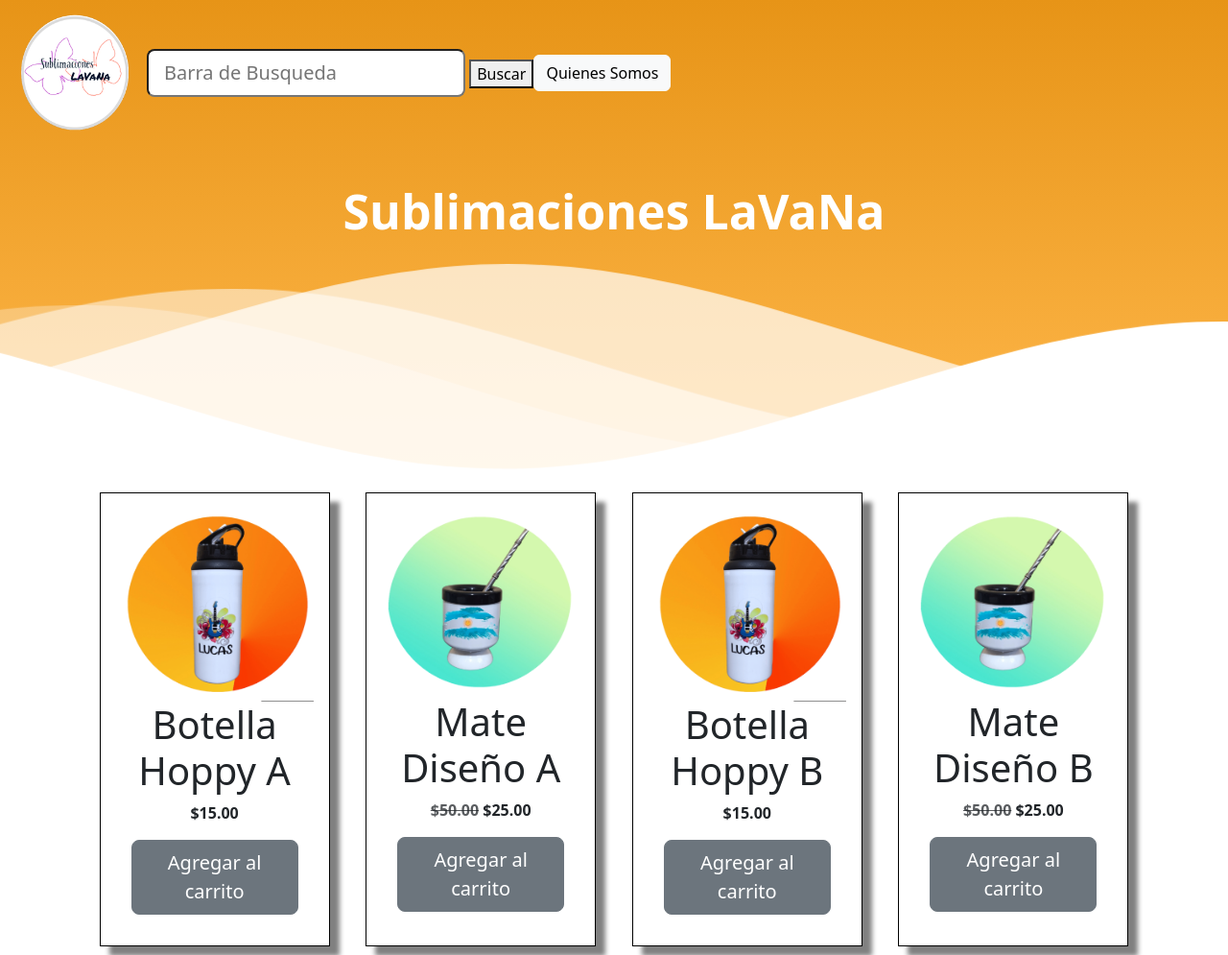
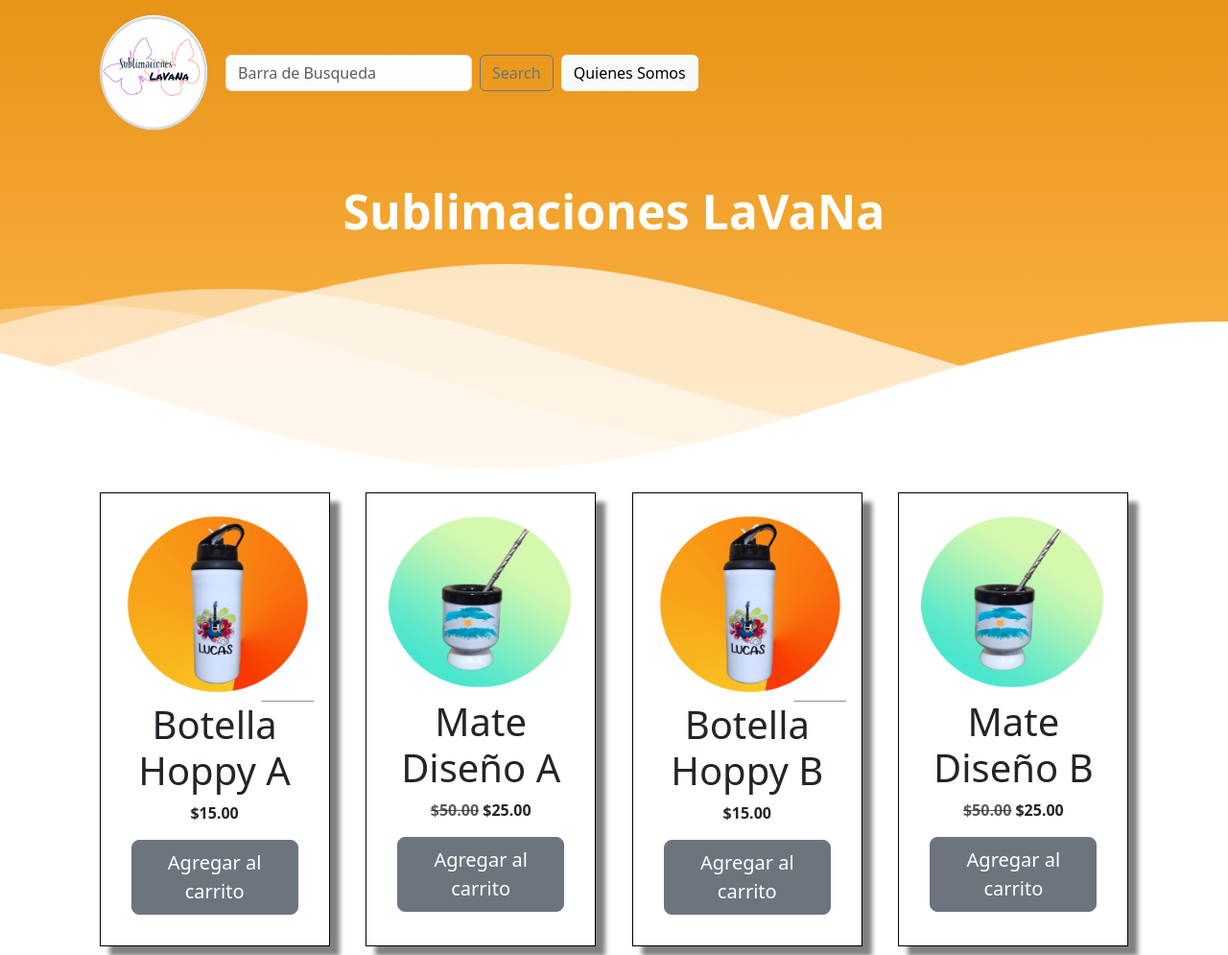
Before and after one commit to mdgarciabenito/entregafinalb, a website: page pages/varios.html in a window 1280 px wide. Shown: the top 995 px of the page at 96% size. Drawn offline with nearby package versions, Linux system fonts and the light colour scheme.

Commit message:
thirdcommit

```diff
--- a/pages/varios.html
+++ b/pages/varios.html
@@ -21,26 +21,30 @@
 
         <!-- Barra de Navegacion -->
 
+        <div class="container">
             <nav class="navbar navbar-expand-lg">
-            <div class="container-fluid">
+                <div class="container-md">
                     <a class="navbar-brand" href="#"><img src="/images/logo.png" alt="logo"></a>
-                <button class="navbar-toggler" type="button" data-bs-toggle="collapse" data-bs-target="#navbarSupportedContent"
-                    aria-controls="navbarSupportedContent" aria-expanded="false" aria-label="Toggle navigation">
+                    <button class="navbar-toggler" type="button" data-bs-toggle="collapse"
+                        data-bs-target="#navbarSupportedContent" aria-controls="navbarSupportedContent"
+                        aria-expanded="false" aria-label="Toggle navigation">
                         <span class="navbar-toggler-icon"></span>
                     </button>
                     <div class="collapse navbar-collapse" id="navbarSupportedContent">
-                    <div>
-                        <input type="search" class="form-control-lg" placeholder="Barra de Busqueda">
-                        <button>Buscar</button>
-                    </div>
+                        <form class="d-flex" role="search">
+                            <input class="form-control me-2" type="search" placeholder="Barra de Busqueda"
+                                aria-label="Buscar">
+                            <button class="btn btn-outline-secondary" type="submit">Search</button>
+                        </form>
                         <ul class="navbar-nav me-auto mb-2 mb-lg-0">
                             <li class="nav-item">
-                            <a class="btn btn-light" href="/pages/quienessomos.html" role="button">Quienes Somos</a>
+                                <a class="btn btn-light m-2" href="/pages/quienessomos.html" role="button">Quienes Somos</a>
                             </li>
                         </ul>
                     </div>
                 </div>
             </nav>
+        </div>
 
                         <!-- Titulo -->
 
```
Also changed, not shown: index.html (+8 -8 lines), pages/ropa.html (+1 -1 lines). Lines whose indentation alone changed are shown as unchanged.
